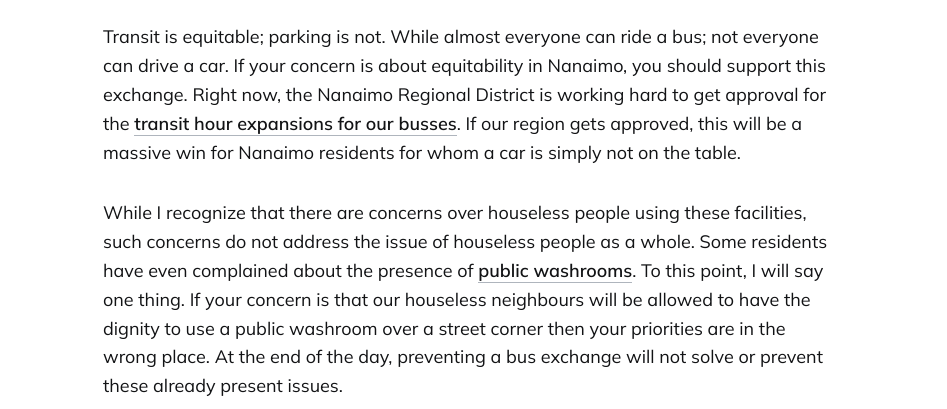
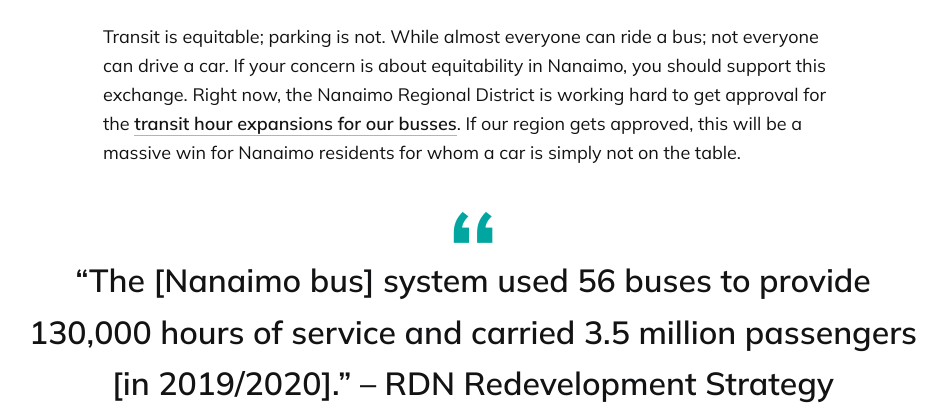
Before and after one commit to LaputanMachines/beautiful-nanaimo, a Jekyll site: the page built from _posts/2023-11-12-transit-is-good-actually.md, in a window 1280 px wide and 900 px high, scrolled down 1805 px, cut to the strip 0-409 px from the top of the window. Shown: the whole strip, without its empty margins (167-1114 px from the left). Built offline with Jekyll 4.4.1, drawn with Linux system fonts in a browser that asks for light colours; comment, search, counter and statistics services are not loaded.

Commit message:
Add quote about riders for Nanaimo

```diff
--- a/_posts/2023-11-12-transit-is-good-actually.md
+++ b/_posts/2023-11-12-transit-is-good-actually.md
@@ -23,6 +23,8 @@
 
 Transit is equitable; parking is not. While almost everyone can ride a bus; not everyone can drive a car. If your concern is about equitability in Nanaimo, you should support this exchange. Right now, the Nanaimo Regional District is working hard to get approval for the [transit hour expansions for our busses](https://www.bctransit.com/documents/1529721448916). If our region gets approved, this will be a massive win for Nanaimo residents for whom a car is simply not on the table.
 
+> “The [Nanaimo bus] system used 56 buses to provide 130,000 hours of service and carried 3.5 million passengers [in 2019/2020].” -- RDN Redevelopment Strategy
+
 While I recognize that there are concerns over houseless people using these facilities, such concerns do not address the issue of houseless people as a whole. Some residents have even complained about the presence of [public washrooms](https://nanaimonewsnow.com/2023/09/25/city-believes-new-downtown-nanaimo-bus-exchange-will-improve-public-safety-others-strongly-disagree/). To this point, I will say one thing. If your concern is that our houseless neighbours will be allowed to have the dignity to use a public washroom over a street corner then your priorities are in the wrong place. At the end of the day, preventing a bus exchange will not solve or prevent these already present issues.
 
 ![Proposed network restructuring of all Nanaimo bus routes from a 2022 report. (Regional District of Nanaimo))]({{site.baseurl}}/images/letters/2023-11-12-transit-is-good-actually/bc-transit-proposed-rdn-routes.png){:loading="lazy"}
```
